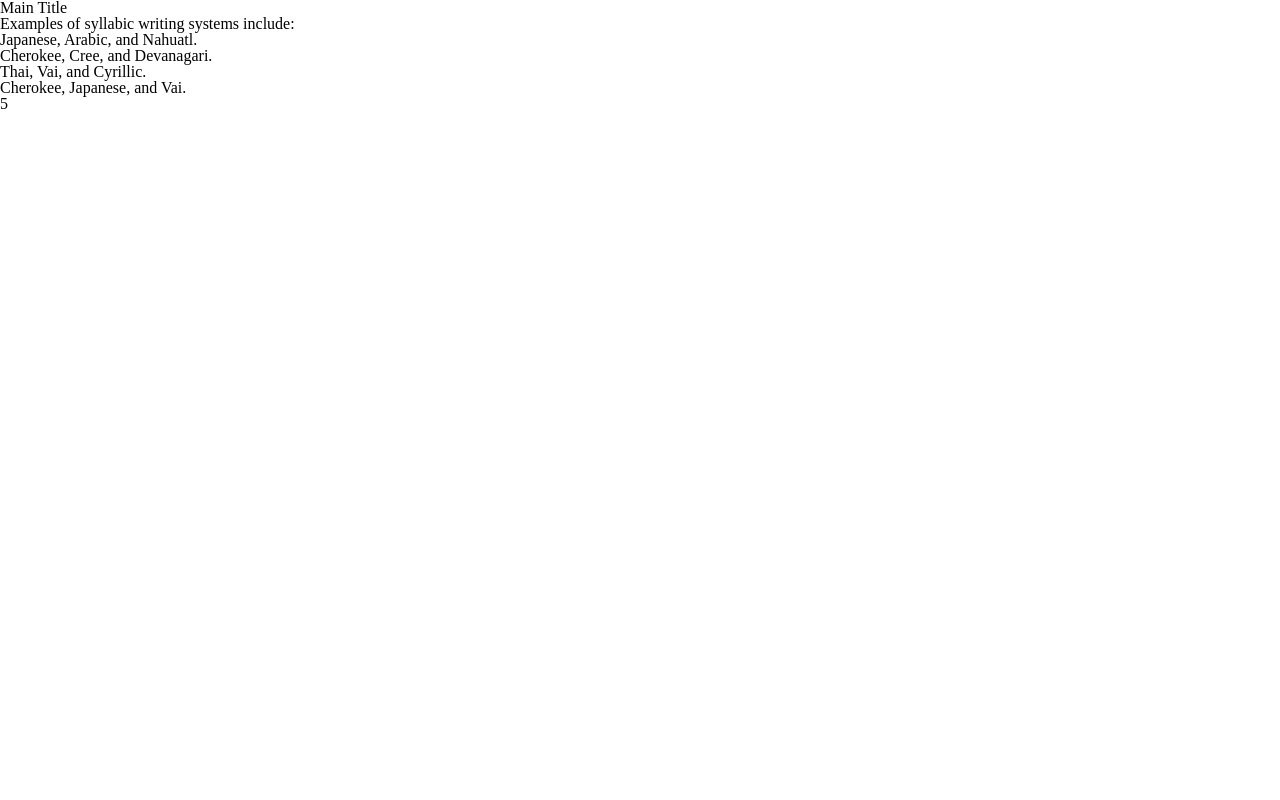
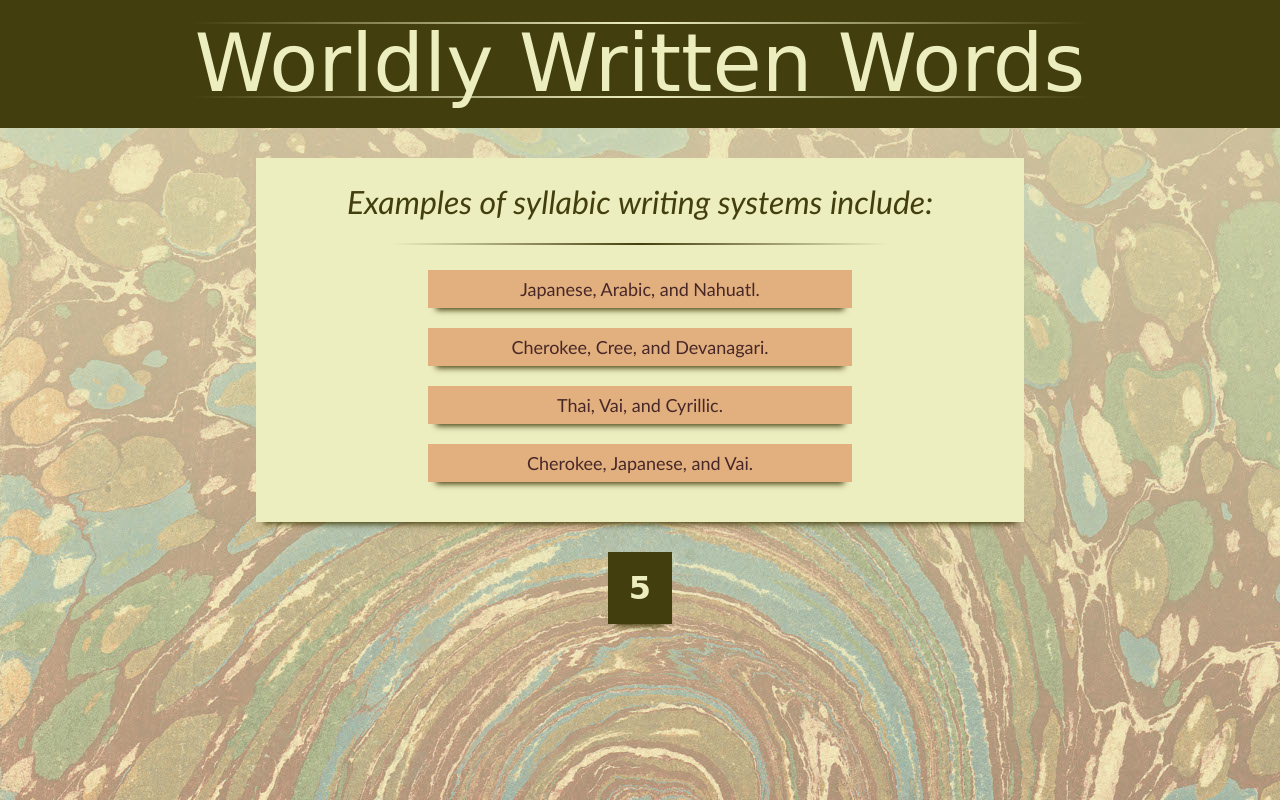
Before and after one commit to arethashwalls/TriviaGame, a plain HTML site: page index.html in a window 1280 px wide. Drawn offline with nearby package versions, Linux system fonts and the light colour scheme; a web font is replaced by a local one.

Commit message:
Styling work

```diff
--- a/assets/css/style.css
+++ b/assets/css/style.css
@@ -1,5 +1,102 @@
+/* Global Styles ***************************************/
 
+body {
+    background: #E1B07E;
+    background-image: url('../images/marbeling.jpg');
+    background-repeat: no-repeat;
+    background-attachment: fixed;
+    text-align: center;
+}
 
+/* Header Styles **************************************/
+
+header {
+    background: #433E0E;
+
+    height: 20%;
+    padding: 30px 0;
+}
+
+h1 {
+    font-family: 'Astloch', cursive;
+    font-size: 5em;
+    text-align: center;
+    color: #EDEEC0;
+}
+
+hr {
+    width: 70%;
+    border: 0;
+    height: 2px;
+    margin: -0.5em auto 0 auto;
+    background-image: linear-gradient(to right, transparent, #EDEEC0, transparent);
+}
+
+/* Body Styles ****************************************/
+
+h2 {
+    font-size: 2em;
+    color:  #433E0E;
+    font-style: italic;
+    margin-bottom: 25px;
+    line-height: 1.5em;
+}
+
+h2, p, li {
+    font-family: 'Gill Sans','Gill Sans MT','Calibri',sans-serif;
+}
+
+p, li {
+    color: #482728;
+    font-size: 18px;
+}
+
+li {
+    background: #E1B07E;
+    margin: 20px auto;
+    padding: 10px 0;
+    width: 60%;
+    text-align: center;
+    box-shadow: 0 10px 6px -8px #433E0E;
+}
+
+.container, .timer-box {
+
+    margin: 30px auto;
+    box-shadow: 0 10px 6px -8px #433E0E;
+}
+
+.container {
+    width: 60%;
+    background-color: #EDEEC0;
+}
+
+.question-box, .result-box, .final-result-box {
+    padding: 20px 30px;
+}
+
+.container hr {
+    background-image: linear-gradient(to right, transparent, #433E0E, transparent);
+    margin-bottom: 25px;
+}
+
+/* Timer Styles *********************************************/
+
+.timer-box {
+    width: 5%;
+    text-align: center;
+    padding: 20px 0;
+    background: #433E0E;
+}
+
+#timer {
+    font-family: 'Astloch', cursive;
+    font-size: 2em;
+    font-weight: bold;
+    color: #EDEEC0;
+}
+
+/* Utility Styles ******************************************/
 
 .hidden {
     display: none;
--- a/assets/javascript/app.js
+++ b/assets/javascript/app.js
@@ -90,7 +90,7 @@ $(document).ready(function () {
 
     //This constructor defines the Quiz prototype:
     function Quiz() {
-        this.questionBank = $.extend(true, [], questions);
+        this.questionBank = randomize($.extend(true, [], questions));
         this.timeLeft = timeLimit;
         this.currentGuess = '';
         this.correctGuesses = 0;
--- a/index.html
+++ b/index.html
@@ -6,6 +6,7 @@
     <meta http-equiv="X-UA-Compatible" content="IE=edge">
     <title>Trivia Game</title>
     <meta name="viewport" content="width=device-width, initial-scale=1">
+    <link href="https://fonts.googleapis.com/css?family=Astloch" rel="stylesheet">
     <link rel="stylesheet" type="text/css" media="screen" href="assets/css/reset.css" />
     <link rel="stylesheet" type="text/css" media="screen" href="assets/css/style.css" />
     <script src="https://code.jquery.com/jquery-3.3.1.slim.min.js" integrity="sha256-3edrmyuQ0w65f8gfBsqowzjJe2iM6n0nKciPUp8y+7E="
@@ -14,21 +15,28 @@
 </head>
 
 <body>
-    <h1>Main Title</h1>
+    <header>
+        <hr />
 
+        <h1>Worldly Written Words</h1>
+
+        <hr />
+    </header>
     <div class="container">
         <section class="question-box">
             <h2 class="question">Question</h2>
-
+            <hr />
             <ul class="answers"></ul>
         </section>
         <section class="result-box hidden">
             <h2 id="result">Result</h2>
+            <hr />
             <p>The correct answer is: <span id="correct">Correct answer</span></p>
             <img src="" alt="" />
         </section>
         <section class="final-result-box hidden">
             <h2>That's it!</h2>
+            <hr />
             <p>Correct answers: <span id="total-correct">0</span></p>
             <p>Incorrect answers: <span id="total-incorrect">0</span></p>
             <p>Unanswered: <span id="total-skipped">0</span></p>
```
Also changed, not shown: assets/images/marbeling.jpg (added).
